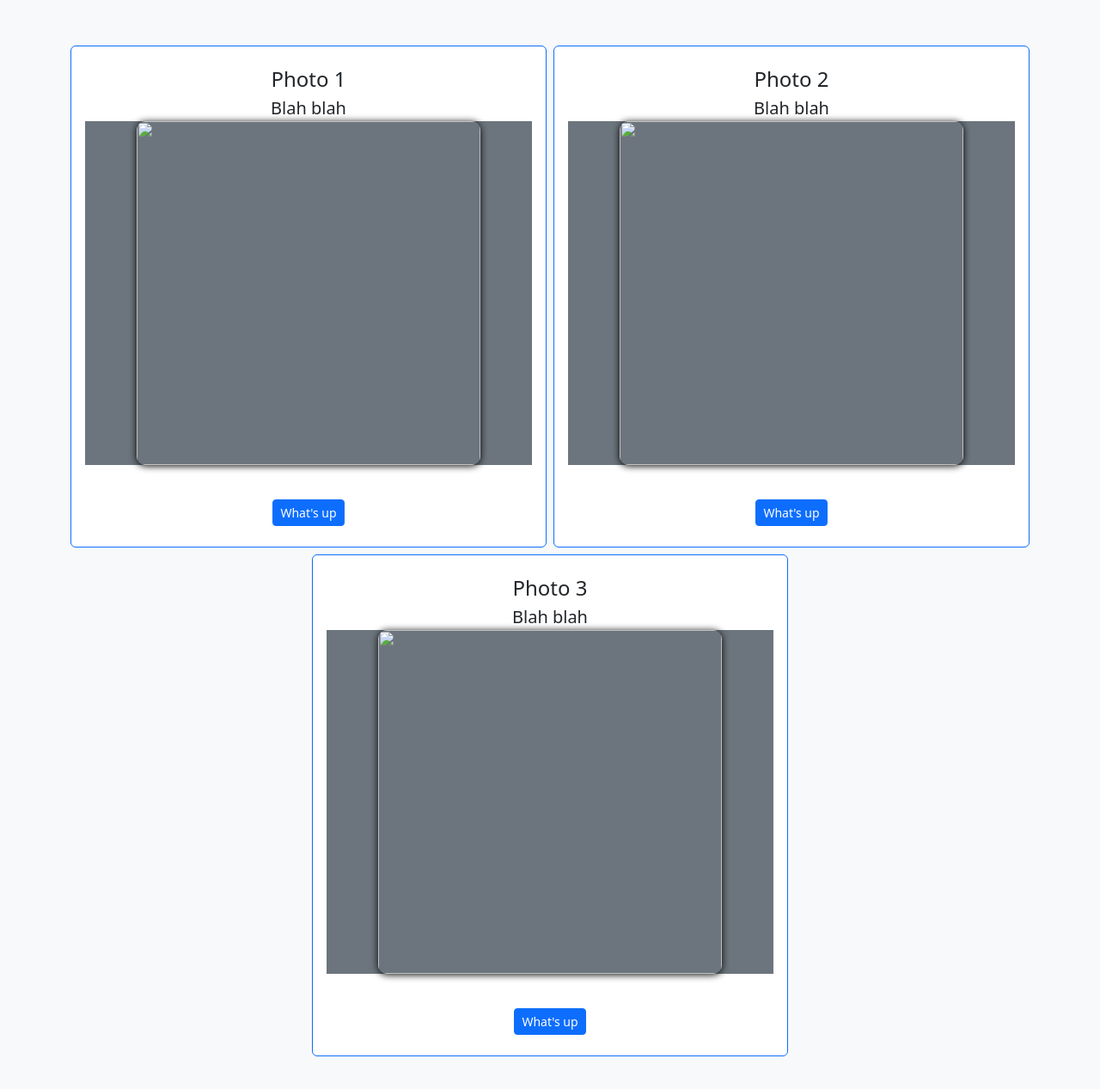
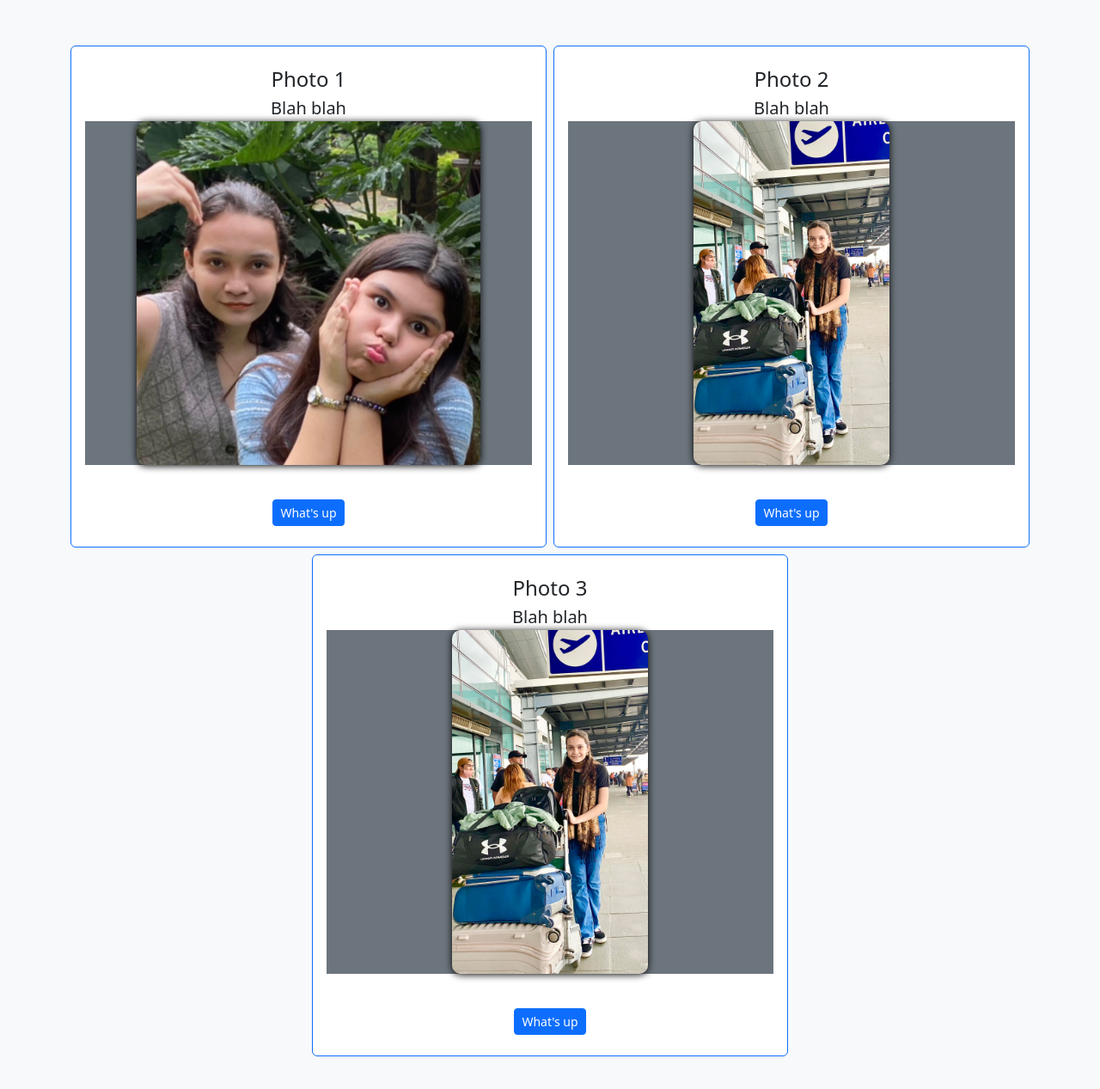
Before and after one commit to bhe2bhe/yaela-tribe, a plain HTML site: page index.html in a window 1280 px wide. Shown: the part 775-2042 px from the top of the page at 86% size. Drawn offline with nearby package versions, Linux system fonts and the light colour scheme; the site is published under a folder, as on GitHub Pages, so addresses that start at the root find nothing.

Commit message:
Removed slash in "/images" from index.html

```diff
--- a/index.html
+++ b/index.html
@@ -66,7 +66,7 @@
                 <div class="col-sm-8 col-md-5 text-center">
                     <span class="tt" data-bs-placement="bottom" title="Y&Z">
                         <img class="img-fluid" style="box-shadow: 0 1px 8px black;
-                        border-radius: 10px;" src="/images/main.jpg" alt="">
+                        border-radius: 10px;" src="images/main.jpg" alt="">
                     </span>
                     <a href="#photos" class="btn btn-primary mt-4">See More Photos</a>
                 </div>
@@ -89,7 +89,7 @@
                             <h4 class="card-title">Photo 1</h4>
                             <p class="lead card-subtitle">Blah blah</p>
                             <div class="container bg-secondary">
-                                <img src="/images/main.jpg" alt="" style="box-shadow: 0 1px 8px black;
+                                <img src="images/main.jpg" alt="" style="box-shadow: 0 1px 8px black;
                                 border-radius: 10px;" class="img-fluid fixed-height">
                             </div>
                             <br>
@@ -103,7 +103,7 @@
                             <h4 class="card-title">Photo 2</h4>
                             <p class="lead card-subtitle">Blah blah</p>
                             <div class="container bg-secondary">
-                                <img src="/images/airport.jpeg" alt="" style="box-shadow: 0 1px 8px black;
+                                <img src="images/airport.jpeg" alt="" style="box-shadow: 0 1px 8px black;
                                 border-radius: 10px;" class="img-fluid fixed-height">
                             </div>
                             <br>
@@ -117,7 +117,7 @@
                             <h4 class="card-title">Photo 3</h4>
                             <p class="lead card-subtitle">Blah blah</p>
                             <div class="container bg-secondary">
-                                <img src="/images/airport.jpeg" alt="" style="box-shadow: 0 1px 8px black;
+                                <img src="images/airport.jpeg" alt="" style="box-shadow: 0 1px 8px black;
                                 border-radius: 10px;" class="img-fluid fixed-height">
                             </div>
                             <br>
```
